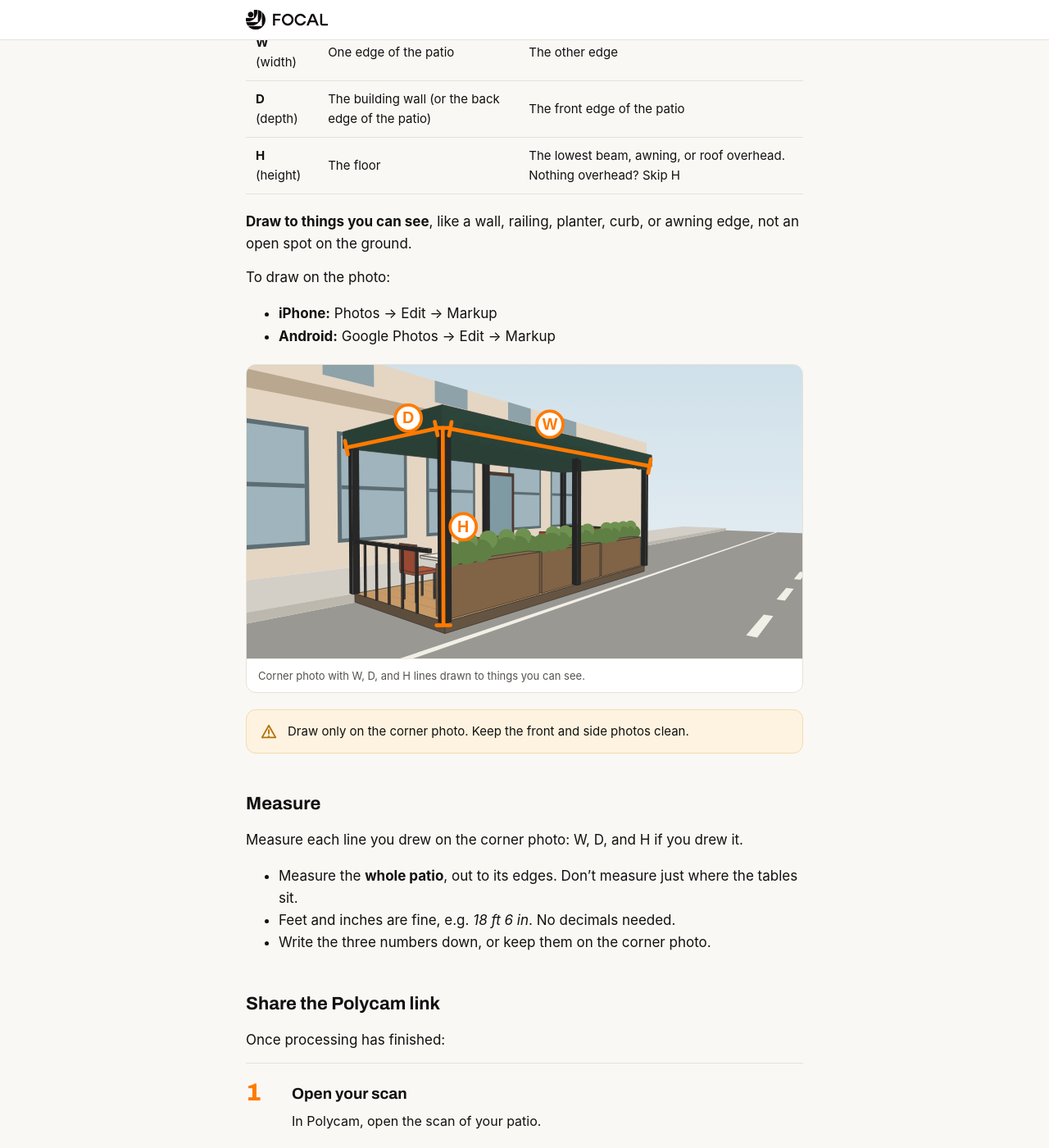
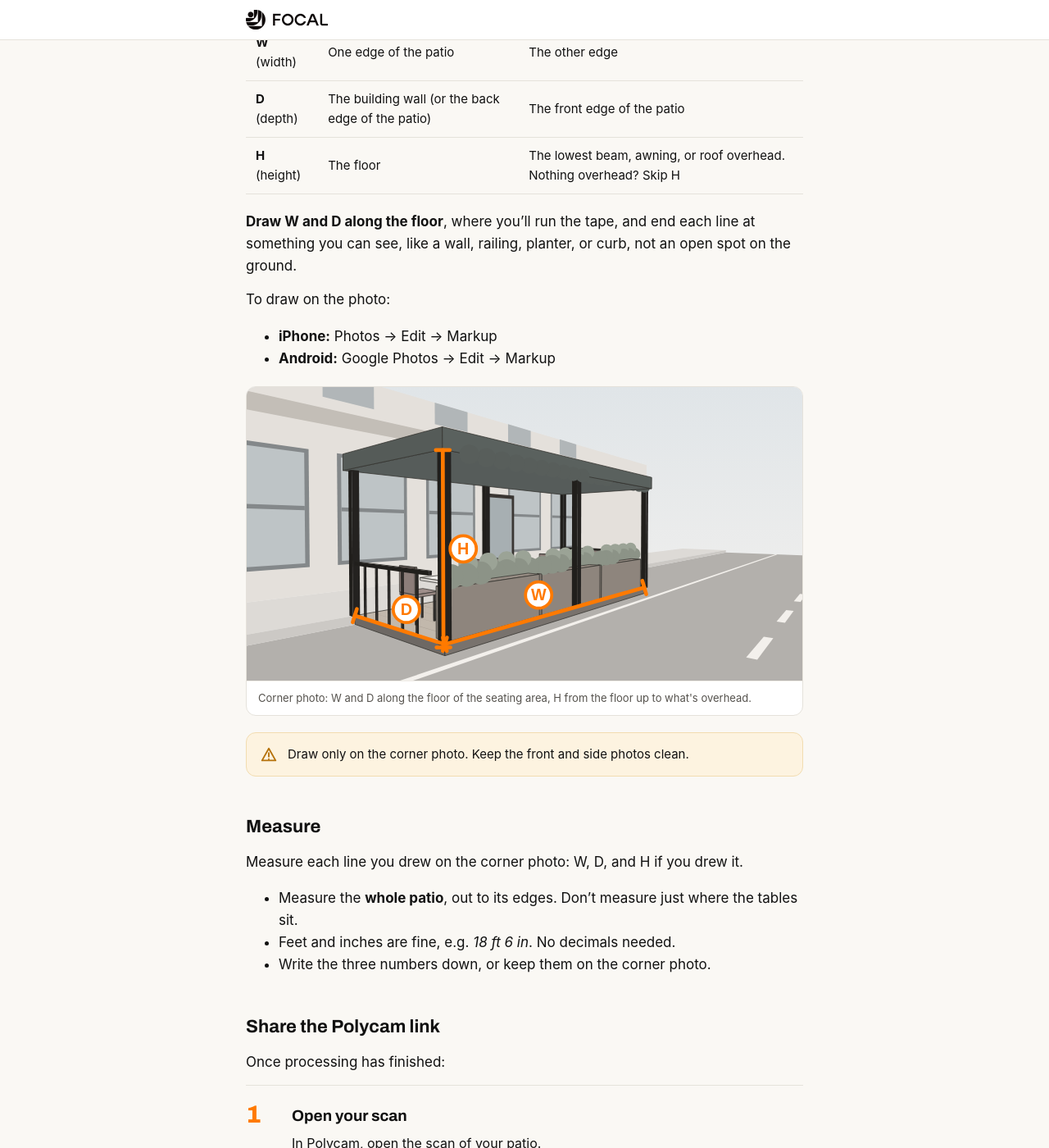
Before and after one commit to BeamT/external-docs, a Jekyll site: the page built from _guides/survey-your-patio.md, in a window 1280 px wide and 1400 px high, scrolled down 4916 px. Shown: the whole window at 82% size. Built offline with Jekyll 4.4.1, drawn with Linux system fonts in a browser that asks for light colours; some web fonts are replaced.

Commit message:
Survey guide: on-brand parklet diagrams, W and D along the floor
Recolor the front, side, and corner parklet illustrations to warm
neutrals with charcoal framing, matching the Preliminary Layout sheets,
so Focal orange is reserved for the W/D/H markup.

Move the W and D markup from the awning edge down to the floor edges
of the seating area, where the tape actually runs, and update the
measuring tip and caption to match.

Co-Authored-By: Claude Opus 5.5 (1M context) <noreply@anthropic.com>

```diff
--- a/_guides/survey-your-patio.md
+++ b/_guides/survey-your-patio.md
@@ -105,14 +105,14 @@ Draw three lines on the corner photo and label them **W**, **D**, and **H** (jus
 | **H** (height) | The floor                                         | The lowest beam, awning, or roof overhead. Nothing overhead? Skip H |
 
 
-**Draw to things you can see**, like a wall, railing, planter, curb, or awning edge, not an open spot on the ground.
+**Draw W and D along the floor**, where you'll run the tape, and end each line at something you can see, like a wall, railing, planter, or curb, not an open spot on the ground.
 
 To draw on the photo:
 
 - **iPhone:** Photos → Edit → Markup
 - **Android:** Google Photos → Edit → Markup
 
-{% include diagram.html src="survey-corner-markup.svg" fill=true caption="Corner photo with W, D, and H lines drawn to things you can see." %}
+{% include diagram.html src="survey-corner-markup.svg" fill=true caption="Corner photo: W and D along the floor of the seating area, H from the floor up to what's overhead." %}
 
 {% include warn.html text="Draw only on the corner photo. Keep the front and side photos clean." %}
 
```
Also changed, not shown: assets/diagrams/survey-corner-markup.svg, assets/diagrams/survey-front-view.svg, assets/diagrams/survey-side-view.svg.
